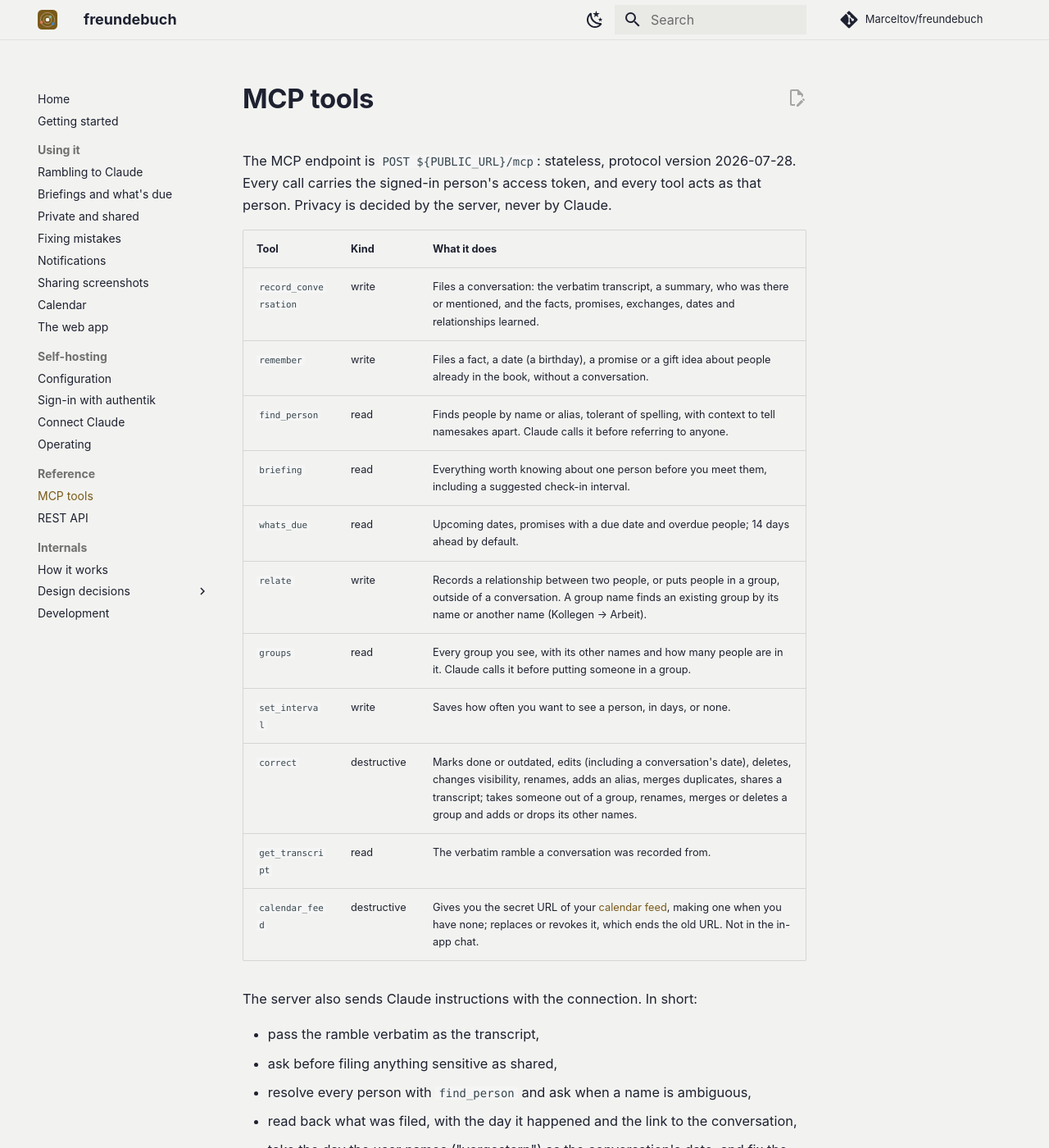
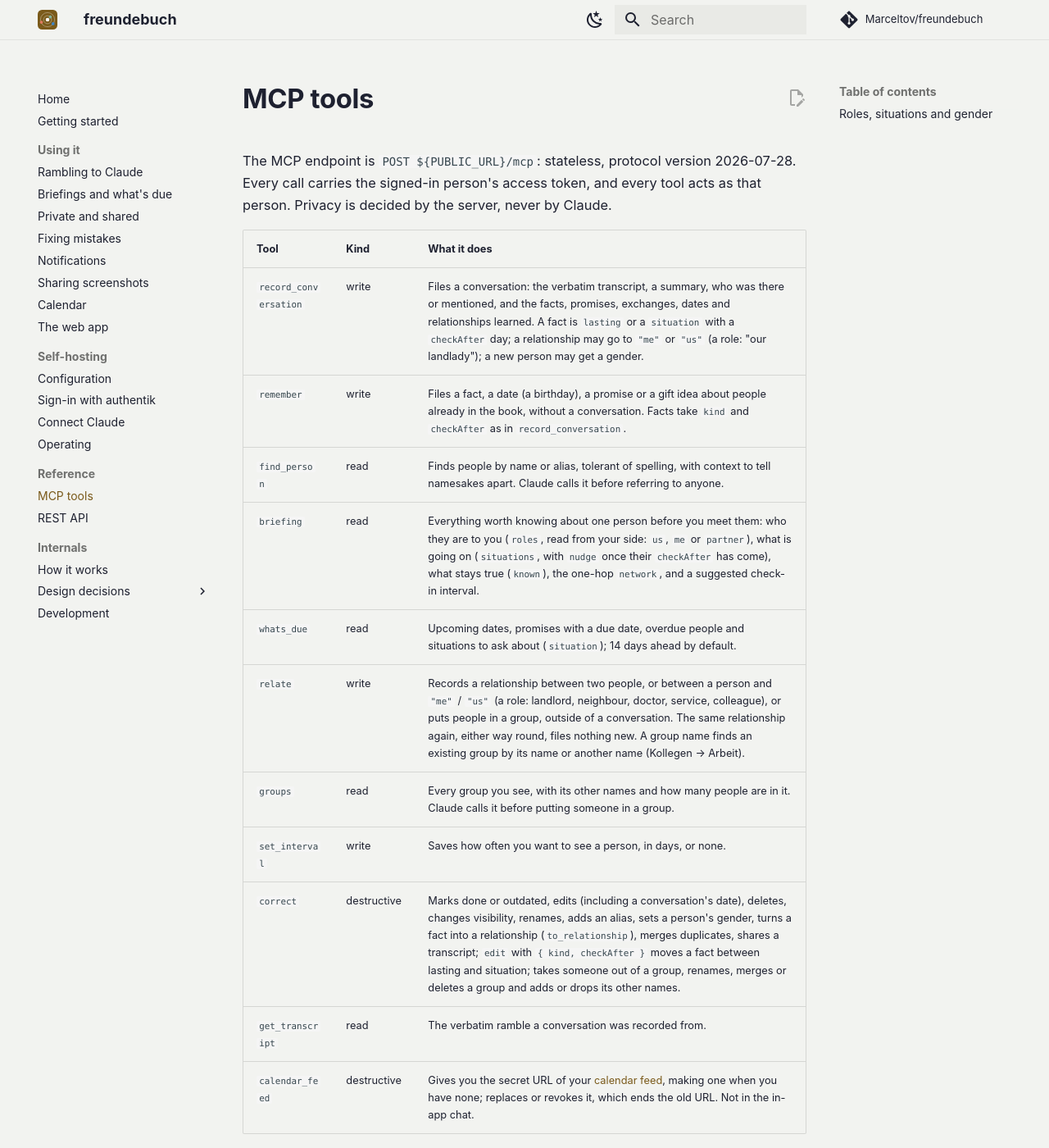
Before and after one commit to Marceltov/freundebuch, an MkDocs documentation site: the page built from docs/reference/mcp-tools.md, in a window 1280 px wide and 1400 px high. Shown: the whole window at 82% size. Built offline with MkDocs 1.6.1 and Material for MkDocs 9.7.7, drawn with Linux system fonts in a browser that asks for light colours; some web fonts are replaced; comment, search, counter and statistics services are not loaded; some of the changed text lies outside the part shown.

Commit message:
Docs: roles, situations and the network view; ADR 0009
Co-Authored-By: Claude Opus 5.5 <noreply@anthropic.com>
Claude-Session: https://claude.ai/code/session_01XbB593ytASEepv8ci28cLn

```diff
--- a/docs/reference/mcp-tools.md
+++ b/docs/reference/mcp-tools.md
@@ -4,15 +4,15 @@ The MCP endpoint is `POST ${PUBLIC_URL}/mcp`: stateless, protocol version 2026-0
 
 | Tool | Kind | What it does |
 | --- | --- | --- |
-| `record_conversation` | write | Files a conversation: the verbatim transcript, a summary, who was there or mentioned, and the facts, promises, exchanges, dates and relationships learned. |
-| `remember` | write | Files a fact, a date (a birthday), a promise or a gift idea about people already in the book, without a conversation. |
+| `record_conversation` | write | Files a conversation: the verbatim transcript, a summary, who was there or mentioned, and the facts, promises, exchanges, dates and relationships learned. A fact is `lasting` or a `situation` with a `checkAfter` day; a relationship may go to `"me"` or `"us"` (a role: "our landlady"); a new person may get a gender. |
+| `remember` | write | Files a fact, a date (a birthday), a promise or a gift idea about people already in the book, without a conversation. Facts take `kind` and `checkAfter` as in `record_conversation`. |
 | `find_person` | read | Finds people by name or alias, tolerant of spelling, with context to tell namesakes apart. Claude calls it before referring to anyone. |
-| `briefing` | read | Everything worth knowing about one person before you meet them, including a suggested check-in interval. |
-| `whats_due` | read | Upcoming dates, promises with a due date and overdue people; 14 days ahead by default. |
-| `relate` | write | Records a relationship between two people, or puts people in a group, outside of a conversation. A group name finds an existing group by its name or another name (Kollegen → Arbeit). |
+| `briefing` | read | Everything worth knowing about one person before you meet them: who they are to you (`roles`, read from your side: `us`, `me` or `partner`), what is going on (`situations`, with `nudge` once their `checkAfter` has come), what stays true (`known`), the one-hop `network`, and a suggested check-in interval. |
+| `whats_due` | read | Upcoming dates, promises with a due date, overdue people and situations to ask about (`situation`); 14 days ahead by default. |
+| `relate` | write | Records a relationship between two people, or between a person and `"me"` / `"us"` (a role: landlord, neighbour, doctor, service, colleague), or puts people in a group, outside of a conversation. The same relationship again, either way round, files nothing new. A group name finds an existing group by its name or another name (Kollegen → Arbeit). |
 | `groups` | read | Every group you see, with its other names and how many people are in it. Claude calls it before putting someone in a group. |
 | `set_interval` | write | Saves how often you want to see a person, in days, or none. |
-| `correct` | destructive | Marks done or outdated, edits (including a conversation's date), deletes, changes visibility, renames, adds an alias, merges duplicates, shares a transcript; takes someone out of a group, renames, merges or deletes a group and adds or drops its other names. |
+| `correct` | destructive | Marks done or outdated, edits (including a conversation's date), deletes, changes visibility, renames, adds an alias, sets a person's gender, turns a fact into a relationship (`to_relationship`), merges duplicates, shares a transcript; `edit` with `{ kind, checkAfter }` moves a fact between lasting and situation; takes someone out of a group, renames, merges or deletes a group and adds or drops its other names. |
 | `get_transcript` | read | The verbatim ramble a conversation was recorded from. |
 | `calendar_feed` | destructive | Gives you the secret URL of your [calendar feed](../using/calendar.md), making one when you have none; replaces or revokes it, which ends the old URL. Not in the in-app chat. |
 
@@ -25,8 +25,16 @@ The server also sends Claude instructions with the connection. In short:
 - take the day the user names ("vorgestern") as the conversation's date, and fix the date with `correct` when it was wrong,
 - give you the link whenever you may want to look at something in the web app,
 - offer suggested intervals and save them only once you agree,
-- prefer an existing group over a new one, and ask before creating one.
+- prefer an existing group over a new one, and ask before creating one,
+- file who someone is to you as a relationship to `"us"` or `"me"`, never as a fact,
+- file what is going on as a situation with an estimated `checkAfter`, and suggest asking about one when it nudges.
 
 Every person, conversation and item in a tool result carries a `url` into the web app, built from `PUBLIC_URL` (or the request's host when it is unset). A person opens their page, a conversation its page. An item opens the page that shows it with its row highlighted: in a briefing or `whats_due` that is the person's page, in a conversation the conversation's page, which also lists done and outdated items. The REST API returns the same fields.
 
 The exact input and output schemas are served by the endpoint itself (`tools/list`).
+
+## Roles, situations and gender
+
+- **Roles.** "She's our landlady" is `landlord` from her to `"us"`: one relationship per household member, each kept once. A briefing reads it from your side: "Unsere Vermieterin" only when you see it to both of you, else "von dir" or "von Sybille". See [ADR 0009](../adr/0009-household-members-in-the-relationship-graph.md).
+- **Situations.** Moving, a new dog, looking for a car: a situation with a `checkAfter` day, estimated from how long it usually takes (six weeks when Claude gives none). News supersedes it and resets the day; once it has passed, the situation nudges in the briefing, in `whats_due`, on Start and in the daily notification, until you tell Claude how it went. Then it is marked outdated, and the outcome filed as a lasting fact. Situations never disappear on their own.
+- **Gender.** `female`, `male`, `nonbinary`, or none: only when you say it or use a pronoun for the person, never guessed from the name. The labels follow it ("Vermieterin", "Vermieter", "Vermieter:in").
```
Also changed, not shown: docs/adr/0009-household-members-in-the-relationship-graph.md (added, +35 -0 lines), docs/reference/rest-api.md (+7 -0 lines), docs/using/briefings.md (+6 -3 lines), docs/using/notifications.md (+2 -1 lines), docs/using/web-app.md (+7 -5 lines).
